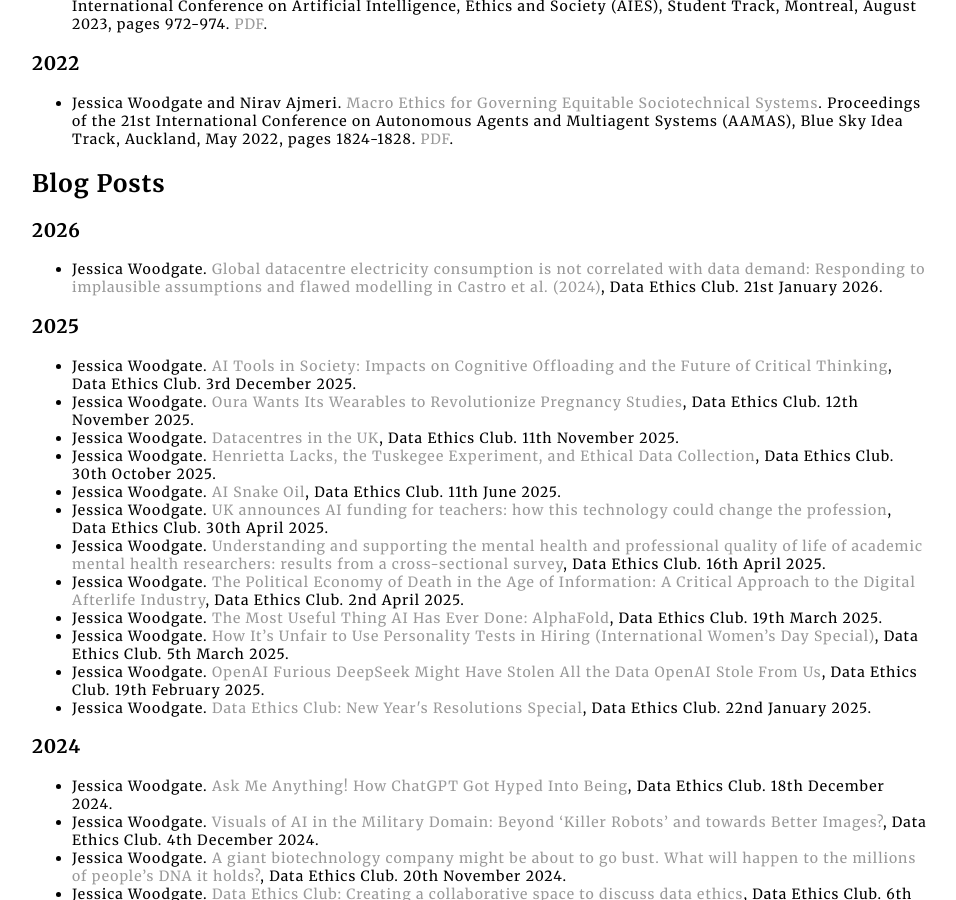
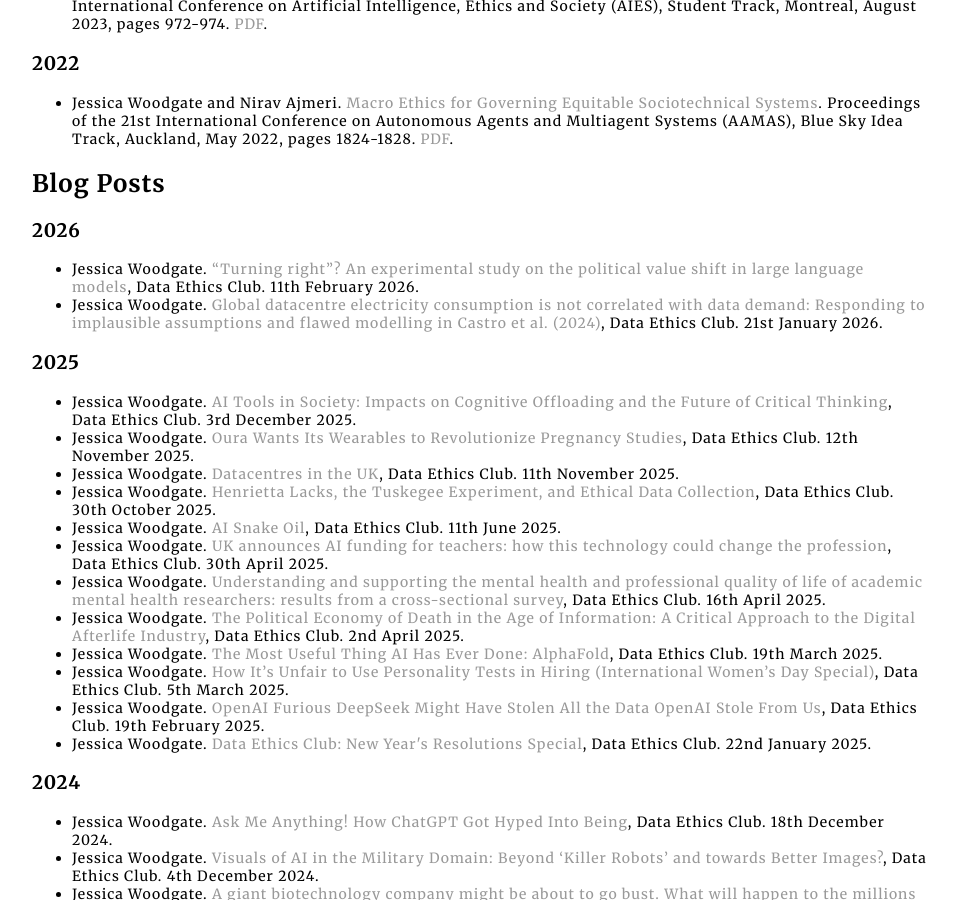
Before and after one commit to jessica-woodgate/jessica-woodgate.github.io, a Jekyll site: the page built from docs/publications/index.html, in a window 1280 px wide and 900 px high, scrolled down 805 px. Shown: the whole window, without its empty margins (160-1116 px from the left). Built offline with Jekyll 4.4.1, drawn with Linux system fonts in a browser that asks for light colours.

Commit message:
turning-right

```diff
--- a/docs/index.html
+++ b/docs/index.html
@@ -48,6 +48,9 @@
 		<ul class="publications-list">
 			<li>March: paper accepted at ICLR
 				<a href="https://aiforpeaceworkshop.github.io/">AI for Peace Workshop</a>: <a href="https://arxiv.org/abs/2603.01942">Ignore All Previous Instructions: Jailbreaking as a de-escalatory peace building practise to resist LLM social media bots</a>
+			</li>
+			<li>February: authored blog post
+				<a href="https://dataethicsclub.com/write_ups/2026-02-11_writeup.html">“Turning right”? An experimental study on the political value shift in large language models</a>, evaluating the political values embedded in ChatGPT
 			</li>
 			<li>February: reviewer
 				<a href="https://link.springer.com/journal/146">AI & SOCIETY</a>
--- a/docs/publications/index.html
+++ b/docs/publications/index.html
@@ -67,6 +67,10 @@
         <h2>Blog Posts</h2>
         <h3>2026</h3>
         <ul class="publications-list">
+            <li>Jessica Woodgate.
+                <a href="https://dataethicsclub.com/write_ups/2026-02-11_writeup.html">“Turning right”? An experimental study on the political value shift in large language models</a>,
+                Data Ethics Club. 11th February 2026.
+            </li>
             <li>Jessica Woodgate.
                 <a href="https://dataethicsclub.com/write_ups/2026-01-21_writeup.html">Global datacentre electricity consumption is not correlated with data demand: Responding to implausible assumptions and flawed modelling in Castro et al. (2024)</a>,
                 Data Ethics Club. 21st January 2026.
```
